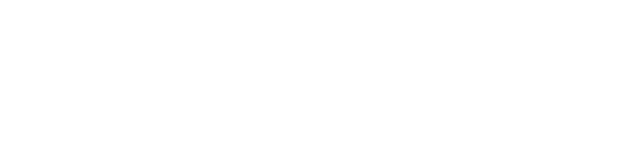
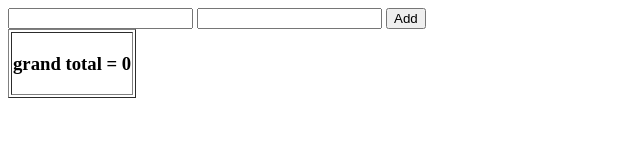
Before and after one commit to acciojob/shopping-cart-VipulTrimbake610, a website: page main.html in a window 1280 px wide. Shown: the whole page, without its empty margins (0-640 px from the left). Drawn offline with Linux system fonts and the light colour scheme.

Commit message:
created a submission

```diff
--- a/main.html
+++ b/main.html
@@ -7,6 +7,17 @@
 </head>
 
 <body>
+	<input type="text" name="name">
+	<input type="text" name="price">
+
+	<button id="add" onclick="handleClick()">Add</button>
+
+	<table border=1>
+		<tr>
+			<td rowspan="2"><h3>grand total = 0</h3></td>
+		</tr>
+	</table>
+
 	<!-- the entire body must be written by student -->
     <script type="text/javascript" src="./script.js">
 </script>
--- a/script.js
+++ b/script.js
@@ -1 +1,4 @@
 //your code here
+function handleClick() {
+
+}
```
